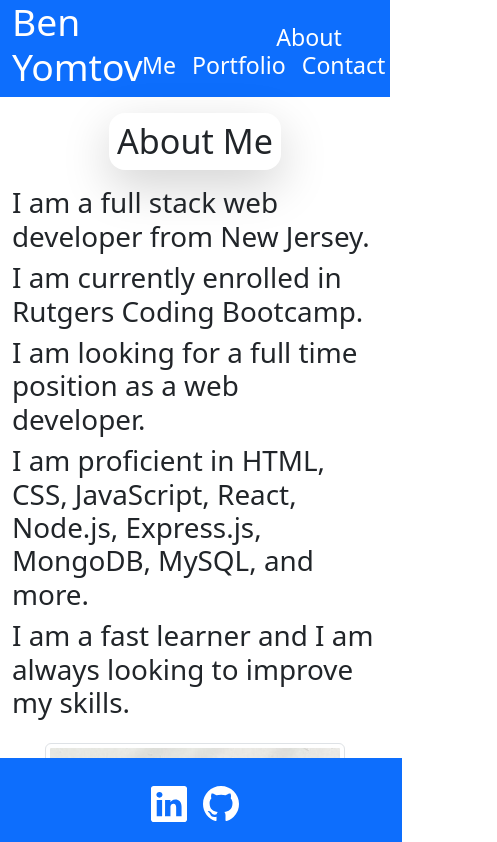
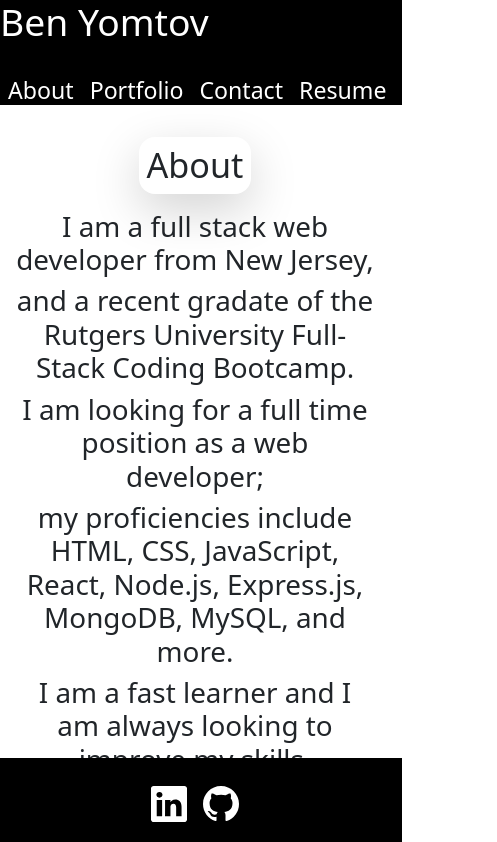
Before and after one commit to benyomtov/react-portfolio, a React (Create React App) app in the folder app/: page / in a window 390 px wide. Shown: the top 842 px of the page, 497 px wide, since content can reach past the window. Built offline with nearby package versions, Linux system fonts and the light colour scheme; the HTML template or start-up script is replaced by a standard one.

Commit message:
made responsive, fixed some things

```diff
--- a/app/package.json
+++ b/app/package.json
@@ -43,6 +43,9 @@
     ]
   },
   "devDependencies": {
+    "eslint": "^8.34.0",
+    "eslint-config-react-app": "^7.0.1",
+    "eslint-plugin-react": "^7.32.2",
     "gh-pages": "^5.0.0"
   }
 }
--- a/app/src/App.js
+++ b/app/src/App.js
@@ -5,7 +5,7 @@ import Main from './components/Main';
 
 export default function App() {
   return (
-    <div className="">
+    <div>
       <Main />
     </div>
   );
--- a/app/src/components/About.js
+++ b/app/src/components/About.js
@@ -1,15 +1,16 @@
 import React from 'react';
+const picPath = '/ben.jpg';
 
 export default function About() {
     return (
-        <div className='d-flex flex-column align-items-center'>
-            <h1 className="display-4 shadow-lg m-3 p-2 rounded-4">About Me</h1>
-            <h1 className="display-6">I am a full stack web developer from New Jersey.</h1>
-            <h1 className="display-6">I am currently enrolled in Rutgers Coding Bootcamp.</h1>
-            <h1 className="display-6">I am looking for a full time position as a web developer.</h1>
-            <h1 className="display-6">I am proficient in HTML, CSS, JavaScript, React, Node.js, Express.js, MongoDB, MySQL, and more.</h1>
-            <h1 className="display-6">I am a fast learner and I am always looking to improve my skills.</h1>
-            <img className="img-thumbnail rounded m-3" style={{ width: "300px", height: "300px" }} src="./ben.jpg" />
+        <div style={{ height: "65rem" }} className='d-flex flex-column align-items-center m-3'>
+            <h1 style= {{ fontWeight: "normal" }} className="display-4 shadow-lg m-3 p-2 rounded-4">About</h1>
+            <h1 className="display-6 text-center">I am a full stack web developer from New Jersey,</h1>
+            <h1 className="display-6 text-center">and a recent gradate of the Rutgers University Full-Stack Coding Bootcamp.</h1>
+            <h1 className="display-6 text-center">I am looking for a full time position as a web developer;</h1>
+            <h1 className="display-6 text-center">my proficiencies include HTML, CSS, JavaScript, React, Node.js, Express.js, MongoDB, MySQL, and more.</h1>
+            <h1 className="display-6 text-center">I am a fast learner and I am always looking to improve my skills.</h1>
+            <img className="img-thumbnail rounded m-3" src={picPath} style={{ width: "300px", height: "300px" }}  />
         </div>
     );
 }
--- a/app/src/components/Contact.js
+++ b/app/src/components/Contact.js
@@ -44,7 +44,7 @@ function Form() {
   };
 
   return (
-    <div className="d-flex flex-column align-items-center">
+    <div className="mt-5 d-flex flex-column align-items-center">
         <h1 className='display-5 text-center'>Contact Me:</h1>
       <form className="form col-6 p-3 text-center" action="https://formsubmit.co/benyomtov@comcast.net" method="POST" onSubmit={handleSubmit}>
         <label className="form-label">Name</label>
--- a/app/src/components/Footer.js
+++ b/app/src/components/Footer.js
@@ -13,7 +13,7 @@ export default function Footer() {
 
 
     return (
-        <div className='footer row bg-primary p-3 fixed-bottom'>
+        <div className='footer row bg-black p-3 fixed-bottom'>
             <div className='text-center'>
                 <a style={styles.sizing} href="https://www.linkedin.com/in/benjamin-yomtov-5a857b16b" className="text-white px-2"><BsLinkedin /></a>
                 <a style={styles.sizing} href='https://github.com/benyomtov' className="text-white px-2"><BsGithub /></a>
--- a/app/src/components/Header.js
+++ b/app/src/components/Header.js
@@ -2,12 +2,12 @@ import React from 'react';
 
 export default function Header({ currentPage, handlePageChange }) {
     return (
-        <div className='header row bg-primary'>
-            <h1 className='col-4 text-white display-3'>Ben Yomtov</h1>
-            <div className='col-8 links pt-4 pe-5 text-end'>
+        <div className='header row bg-black'>
+            <h1 className='col-xxl-4 col-xl-4 col-lg-4 col-md-4 col-sm-12 col-12 text-white display-3'>Ben Yomtov</h1>
+            <div className='col-xxl-8 col-xl-8 col-lg-8 col-md-8 col-sm-12 col-12 links pt-4 pe-5 text-end'>
                 <a href="#about"
                 onClick={() => handlePageChange('About')}
-                className="h3 text-white align-bottom mx-2 text-decoration-none">About Me</a>
+                className="h3 text-white align-bottom mx-2 text-decoration-none">About</a>
                 <a href="#portfolio"
                 onClick={() => handlePageChange('Portfolio')}
                 className="h3 text-white mx-2 text-decoration-none">Portfolio</a>
--- a/app/src/components/Main.js
+++ b/app/src/components/Main.js
@@ -25,7 +25,7 @@ export default function Main(){
 
 
     return (
-        <div className="container-fluid d-flex flex-column">
+        <div className="container-fluid p-0 d-flex flex-column">
             <Header currentPage={currentPage} handlePageChange={handlePageChange} />
             {renderPage()}
             <Footer />
--- a/app/src/components/Project.js
+++ b/app/src/components/Project.js
@@ -2,9 +2,9 @@ import React from 'react';
 
 export default function Project({ projects }) {
     return (
-        <div className="w-100 d-flex flex-row flex-wrap justify-content-evenly">
+        <div style={{ marginBottom: "100px" }} className="w-100 d-flex flex-row flex-wrap justify-content-evenly">
             { projects.map((project) => (
-                <a className='col-3 m-3 my-5 text-decoration-none text-secondary' href={project.github}>
+                <a className='col-xxl-3 col-xl-3 col-lg-3 col-md-6 col-sm-8 col-9 m-3 my-5 text-decoration-none text-secondary' href={project.github}>
                     <div className="card shadow-lg p-2 rounded-4">
                         <h1>{project.name}</h1>
                         <img src='https://via.placeholder.com/150x150'></img>
--- a/app/src/components/Resume.js
+++ b/app/src/components/Resume.js
@@ -5,7 +5,7 @@ function Resume () {
 const pdfPath = '/resume.docx';
 
 return (
-    <div className="d-flex flex-column align-items-center" >
+    <div className="mt-5 d-flex flex-column align-items-center vh-100" >
         <a className='display-4 shadow-lg m-3 p-2 rounded-4 text-decoration-none' href={pdfPath} download>Click this Link to download my resume!</a>
         <h2 className='display-5 text-center'>Technologies:</h2>
         <ul  className='h1 text-center'>
@@ -15,6 +15,9 @@ return (
             <li>node.JS</li>
             <li>Express.js</li>
             <li>mySQL</li>
+            <li>HTML</li>
+            <li>CSS</li>
+            <li>JavaScript</li>
         </ul>
     </div>
 )
```
Also changed, not shown: app/.eslintrc.json (added), 2 other files (tests, documents, lock files or other folders).
